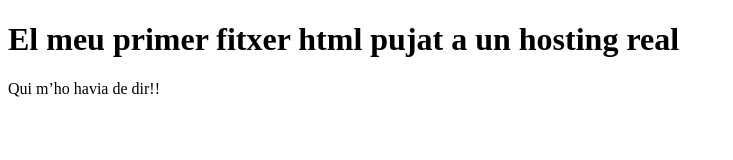
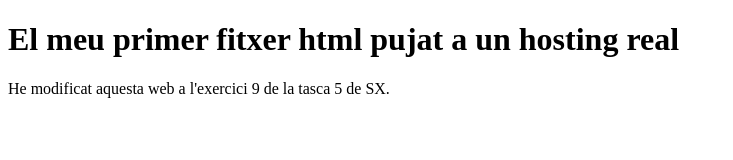
Before and after one commit to IanSintes/UD3.SX.Ex9, a plain HTML site: page index.html in a window 1280 px wide. Shown: the whole page, without its empty margins (0-733 px from the left). Drawn offline with Linux system fonts and the light colour scheme.

Commit message:
Update paragraph content in index.html

```diff
--- a/index.html
+++ b/index.html
@@ -3,7 +3,7 @@
 <body>
 
 <h1>El meu primer fitxer html pujat a un hosting real</h1>
-<p>Qui m’ho havia de dir!!</p>
+<p>He modificat aquesta web a l'exercici 9 de la tasca 5 de SX.</p>
 
 </body>
 </html>
```
